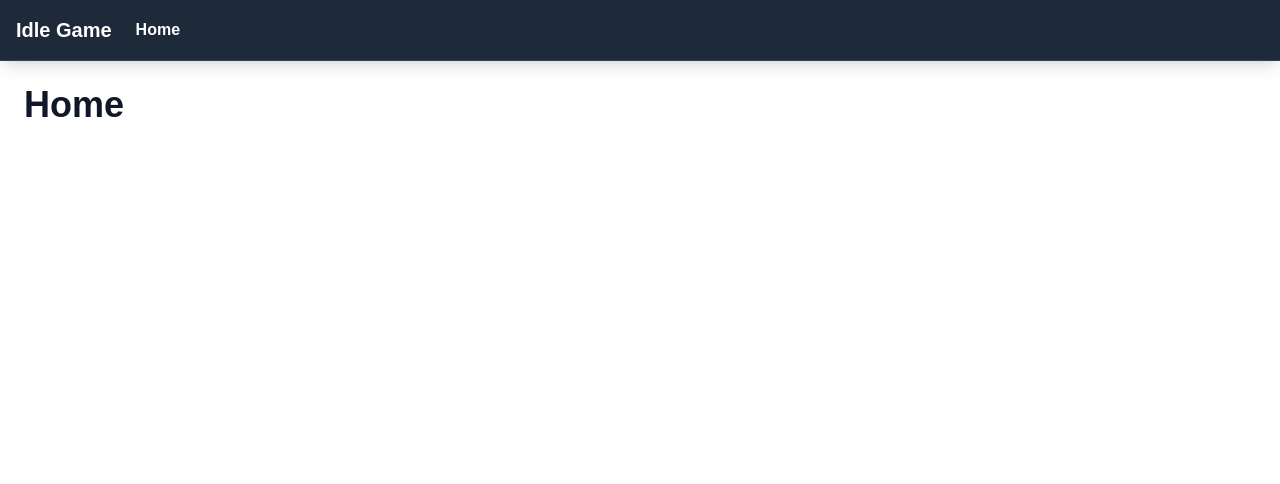
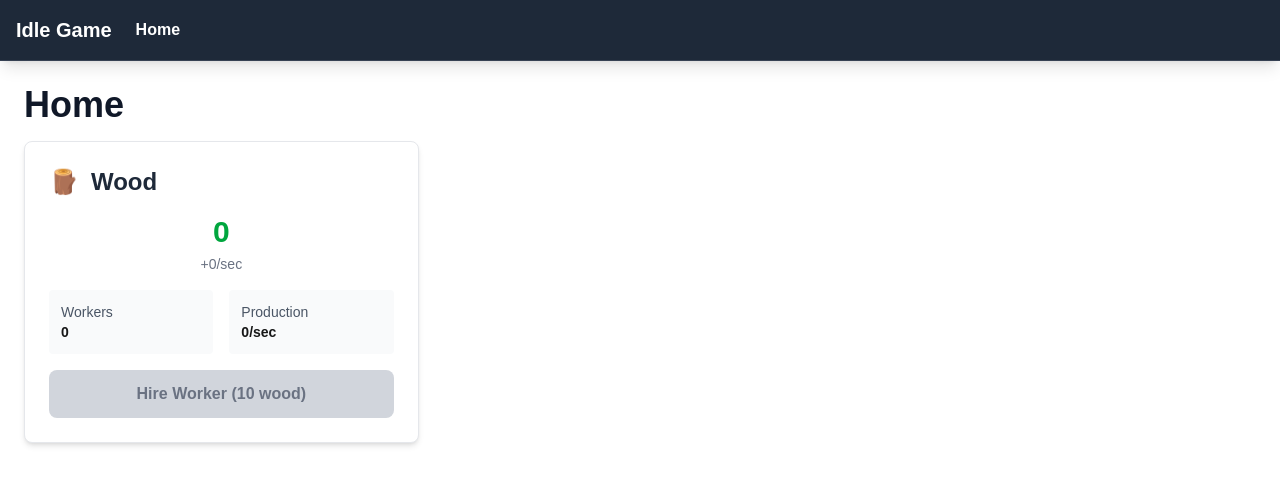
Before and after one commit to merklegroot/idle, a Next.js app: page /home in a window 1280 px wide. Shown: the top 484 px of the page. Built offline with nearby package versions, Linux system fonts and the light colour scheme.

Commit message:
wood control

```diff
--- a/app/home/page.tsx
+++ b/app/home/page.tsx
@@ -1,4 +1,6 @@
 'use client';
+
+import WoodControl from '../../components/WoodControl';
 
 export default function Home() {
 
@@ -6,6 +8,10 @@ export default function Home() {
     <div className="h-full flex flex-col">
       <div className="flex-none p-6">
         <h1 className="text-4xl font-bold mb-8">Home</h1>
+
+        <div className="grid grid-cols-1 md:grid-cols-2 lg:grid-cols-3 gap-6">
+          <WoodControl />
+        </div>
       </div>
     </div>
   );
--- /dev/null
+++ b/components/WoodControl.tsx
@@ -0,0 +1,154 @@
+'use client';
+
+import { useState, useEffect } from 'react';
+
+interface WoodState {
+  amount: number;
+  perSecond: number;
+  workers: number;
+  workerCost: number;
+  isGathering: boolean;
+  gatherProgress: number;
+}
+
+export default function WoodControl() {
+  const [wood, setWood] = useState<WoodState>({
+    amount: 0,
+    perSecond: 0,
+    workers: 0,
+    workerCost: 10,
+    isGathering: false,
+    gatherProgress: 0
+  });
+
+  // Update wood amount every second
+  useEffect(() => {
+    const interval = setInterval(() => {
+      setWood(prev => ({
+        ...prev,
+        amount: prev.amount + prev.perSecond
+      }));
+    }, 1000);
+
+    return () => clearInterval(interval);
+  }, []);
+
+  // Handle gathering progress
+  useEffect(() => {
+    if (!wood.isGathering) return;
+
+    const gatherInterval = setInterval(() => {
+      setWood(prev => {
+        const newProgress = prev.gatherProgress + 10; // 10% per 100ms
+        if (newProgress >= 100) {
+          return {
+            ...prev,
+            amount: prev.amount + 1,
+            isGathering: false,
+            gatherProgress: 0
+          };
+        }
+        return {
+          ...prev,
+          gatherProgress: newProgress
+        };
+      });
+    }, 100);
+
+    return () => clearInterval(gatherInterval);
+  }, [wood.isGathering]);
+
+  const startGathering = () => {
+    if (!wood.isGathering) {
+      setWood(prev => ({
+        ...prev,
+        isGathering: true,
+        gatherProgress: 0
+      }));
+    }
+  };
+
+  const hireWorker = () => {
+    if (wood.amount >= wood.workerCost) {
+      setWood(prev => ({
+        ...prev,
+        amount: prev.amount - prev.workerCost,
+        workers: prev.workers + 1,
+        perSecond: prev.perSecond + 1,
+        workerCost: Math.floor(prev.workerCost * 1.15)
+      }));
+    }
+  };
+
+  const formatNumber = (num: number) => {
+    if (num >= 1000000) {
+      return (num / 1000000).toFixed(1) + 'M';
+    } else if (num >= 1000) {
+      return (num / 1000).toFixed(1) + 'K';
+    }
+    return Math.floor(num).toString();
+  };
+
+  return (
+    <div
+      className={`bg-white rounded-lg shadow-md p-6 border border-gray-200 cursor-pointer transition-all hover:shadow-lg ${
+        wood.isGathering ? 'ring-2 ring-green-400' : ''
+      }`}
+      onClick={startGathering}
+    >
+      <div className="flex items-center gap-3 mb-4">
+        <div className="text-2xl">🪵</div>
+        <h2 className="text-2xl font-bold text-gray-800">Wood</h2>
+      </div>
+
+      <div className="space-y-4">
+        <div className="text-center">
+          <div className="text-3xl font-bold text-green-600 mb-1">
+            {formatNumber(wood.amount)}
+          </div>
+          <div className="text-sm text-gray-500">
+            +{wood.perSecond}/sec
+          </div>
+
+          {wood.isGathering && (
+            <div className="mt-3">
+              <div className="text-xs text-gray-600 mb-1">Gathering...</div>
+              <div className="w-full bg-gray-200 rounded-full h-2">
+                <div
+                  className="bg-green-600 h-2 rounded-full transition-all duration-100"
+                  style={{ width: `${wood.gatherProgress}%` }}
+                ></div>
+              </div>
+            </div>
+          )}
+        </div>
+
+        <div className="grid grid-cols-2 gap-4 text-sm">
+          <div className="bg-gray-50 p-3 rounded">
+            <div className="text-gray-600">Workers</div>
+            <div className="font-semibold">{wood.workers}</div>
+          </div>
+          <div className="bg-gray-50 p-3 rounded">
+            <div className="text-gray-600">Production</div>
+            <div className="font-semibold">{wood.perSecond}/sec</div>
+          </div>
+        </div>
+
+        <button
+          onClick={(e) => {
+            e.stopPropagation();
+            hireWorker();
+          }}
+          disabled={wood.amount < wood.workerCost}
+          className={`w-full py-3 px-4 rounded-lg font-semibold transition-colors ${
+            wood.amount >= wood.workerCost
+              ? 'bg-green-600 hover:bg-green-700 text-white'
+              : 'bg-gray-300 text-gray-500 cursor-not-allowed'
+          }`}
+        >
+          Hire Worker ({formatNumber(wood.workerCost)} wood)
+        </button>
+      </div>
+    </div>
+  );
+}
```
